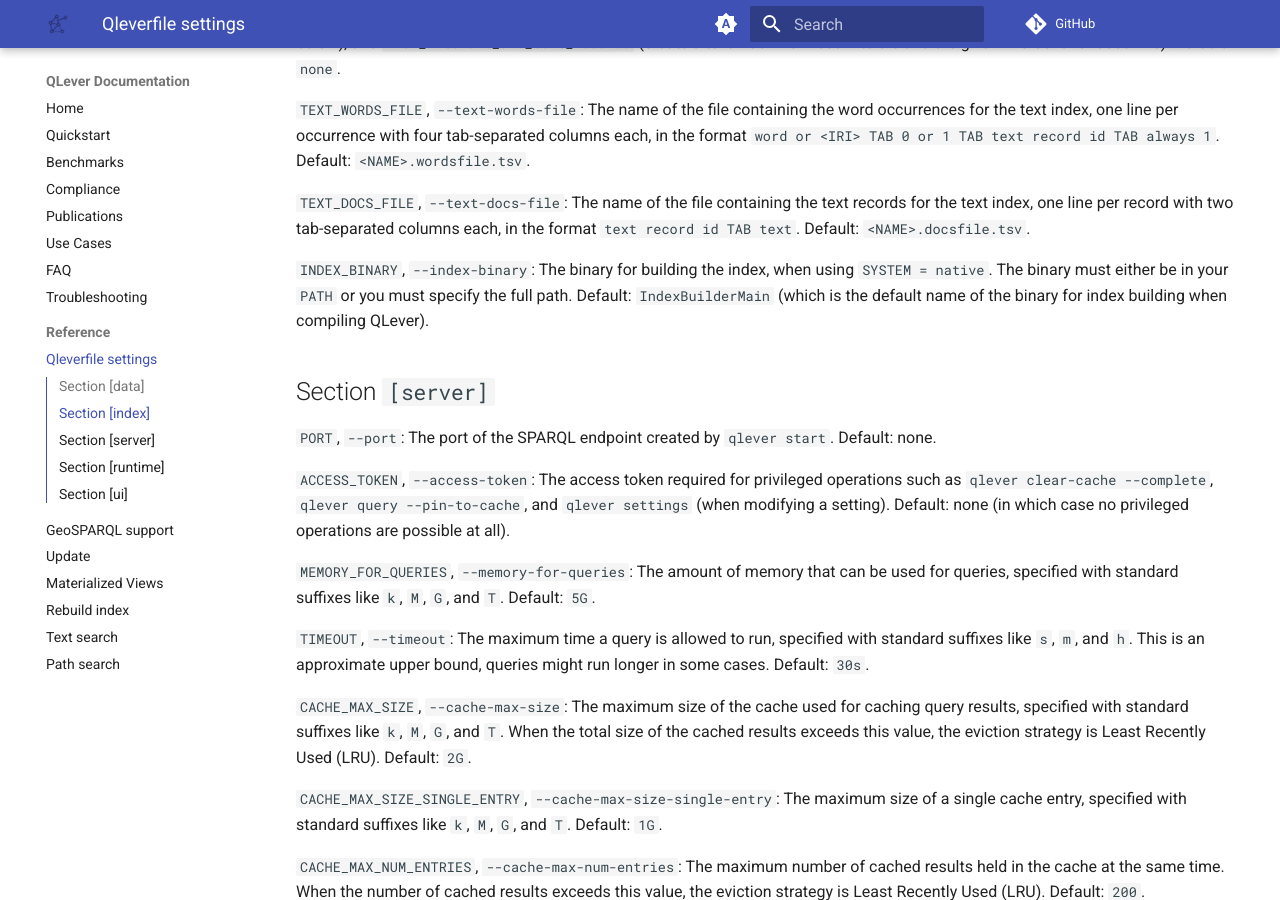
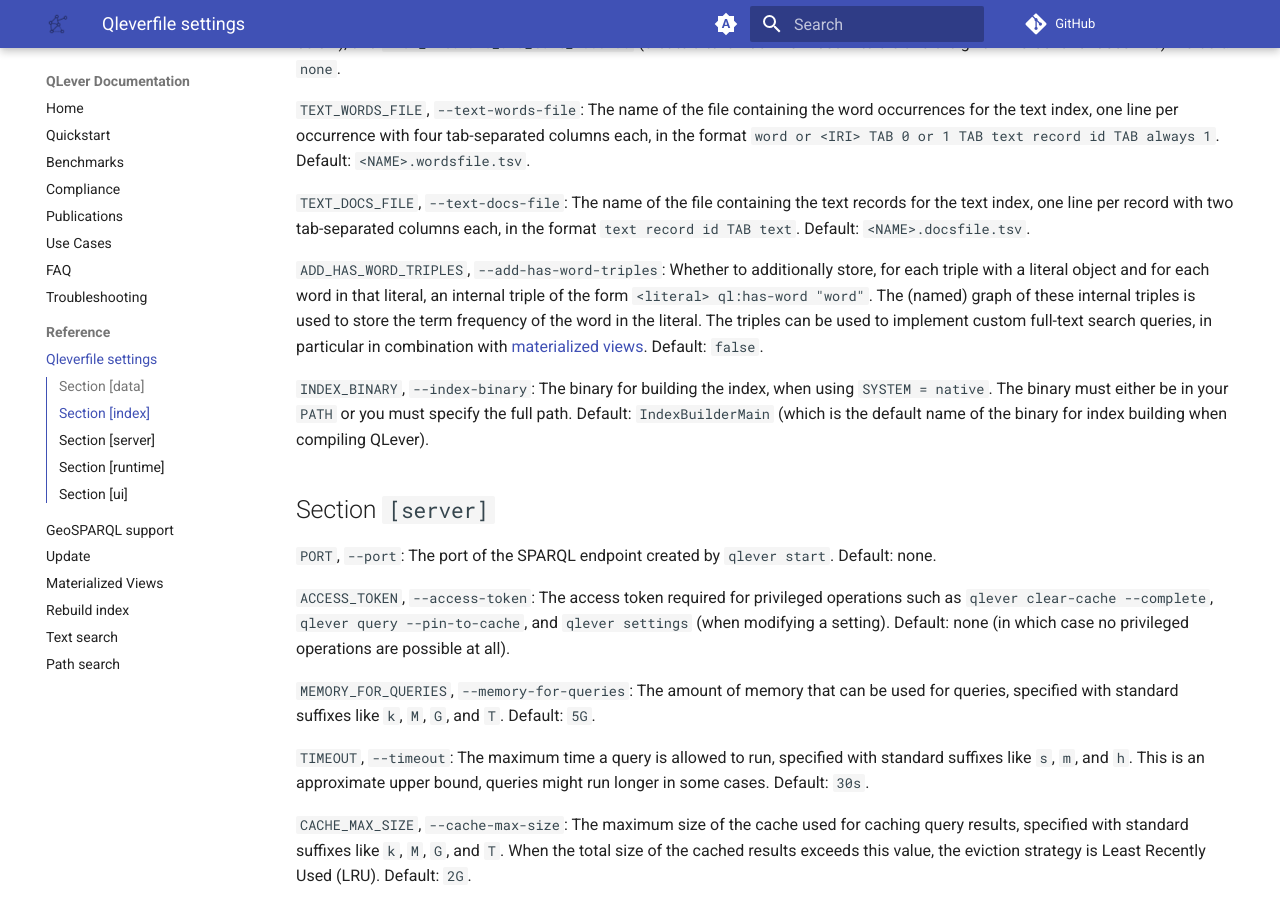
Before and after one commit to qlever-dev/qlever-docs, an MkDocs documentation site: the page built from docs/qleverfile.md, in a window 1280 px wide and 900 px high, scrolled down 2360 px. Built offline with MkDocs 1.6.1 and Material for MkDocs 9.7.7, drawn with Linux system fonts in a browser that asks for light colours; plug-ins that fetch from the network failed and are left out; comment, search, counter and statistics services are not loaded; the version menu is left out.

Commit message:
Add documentation for option `ADD_HAS_WORD_TRIPLES` (#29)
Documents the new `ADD_HAS_WORD_TRIPLES` / `--add-has-word-triples` option for `qlever index` in section `[index]` of the Qleverfile docs. Complements https://github.com/qlever-dev/qlever-control/pull/221 (which adds the option to `qlever index`) and https://github.com/ad-freiburg/qlever/pull/2579 (which implements the actual `ql:has-word` triples).

```diff
--- a/docs/qleverfile.md
+++ b/docs/qleverfile.md
@@ -154,6 +154,14 @@ id TAB always 1`. Default: `<NAME>.wordsfile.tsv`.
 records for the text index, one line per record with two tab-separated columns
 each, in the format `text record id TAB text`. Default: `<NAME>.docsfile.tsv`.
 
+`ADD_HAS_WORD_TRIPLES`, `--add-has-word-triples`: Whether to additionally store,
+for each triple with a literal object and for each word in that literal, an
+internal triple of the form `<literal> ql:has-word "word"`. The (named) graph
+of these internal triples is used to store the term frequency of the word in
+the literal. The triples can be used to implement custom full-text search
+queries, in particular in combination with [materialized
+views](materialized-views.md). Default: `false`.
+
 `INDEX_BINARY`, `--index-binary`: The binary for building the index, when
 using `SYSTEM = native`. The binary must either be in your `PATH` or you must
 specify the full path. Default: `IndexBuilderMain` (which is the default name
```
